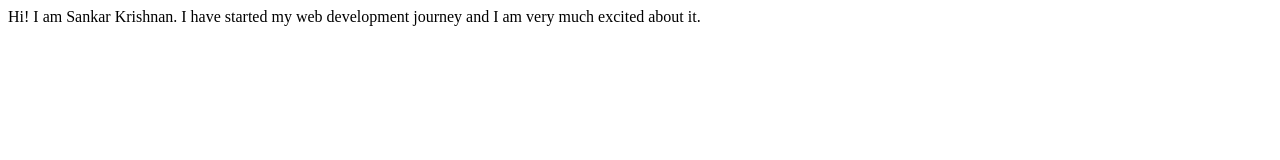
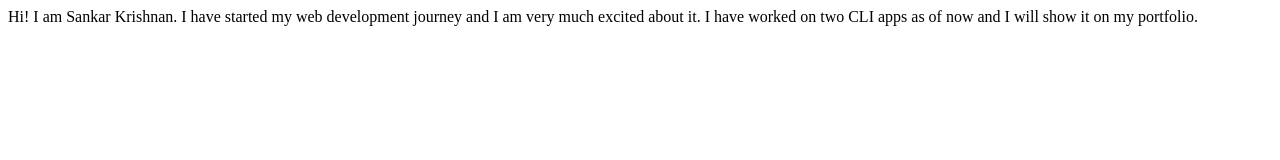
Before and after one commit to sankarkrishnan07/My-demo-website, a plain HTML site: page index.html in a window 1280 px wide. Drawn offline with Linux system fonts and the light colour scheme.

Commit message:
Update Project details

```diff
--- a/index.html
+++ b/index.html
@@ -10,5 +10,8 @@
     Hi! I am Sankar Krishnan.
 
     I have started my web development journey and I am very much excited about it.
+
+    I have worked on two CLI apps as of now and I will show it on my portfolio.
+
 </body>
 </html>
```
